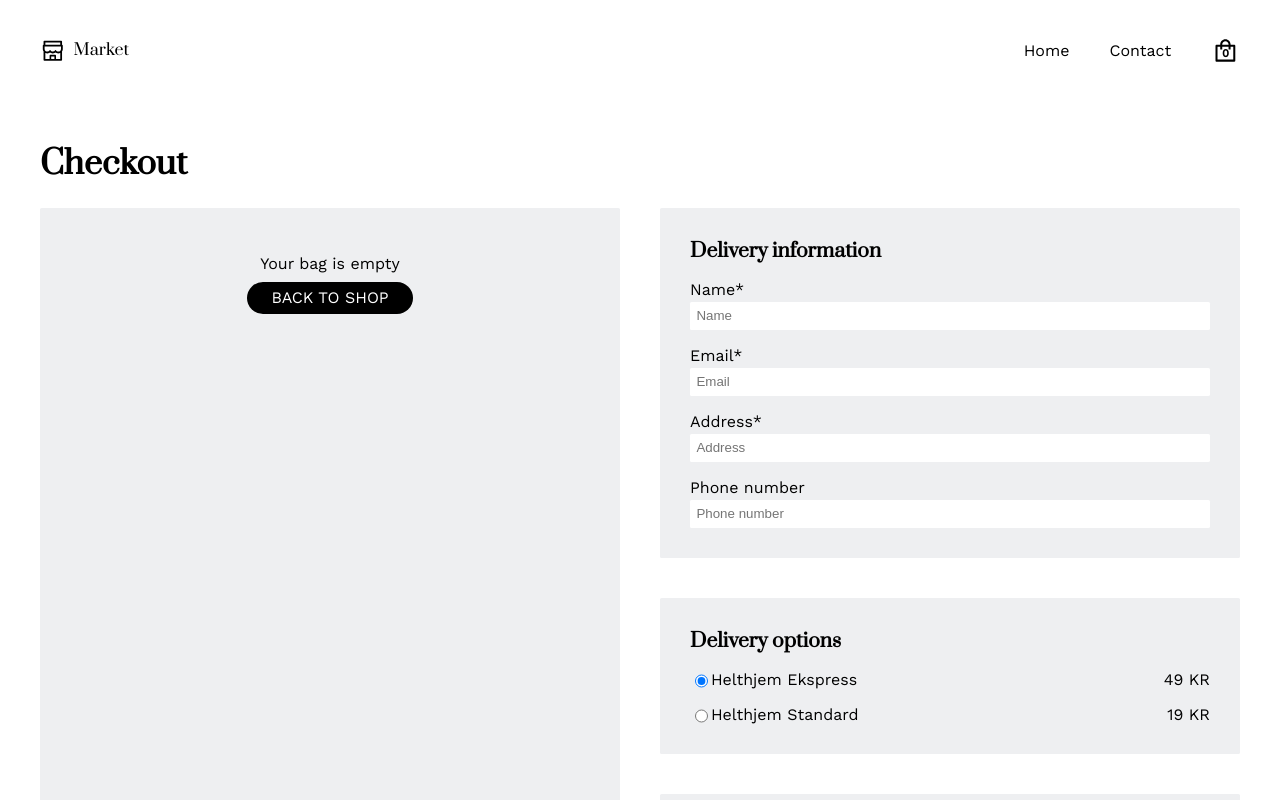
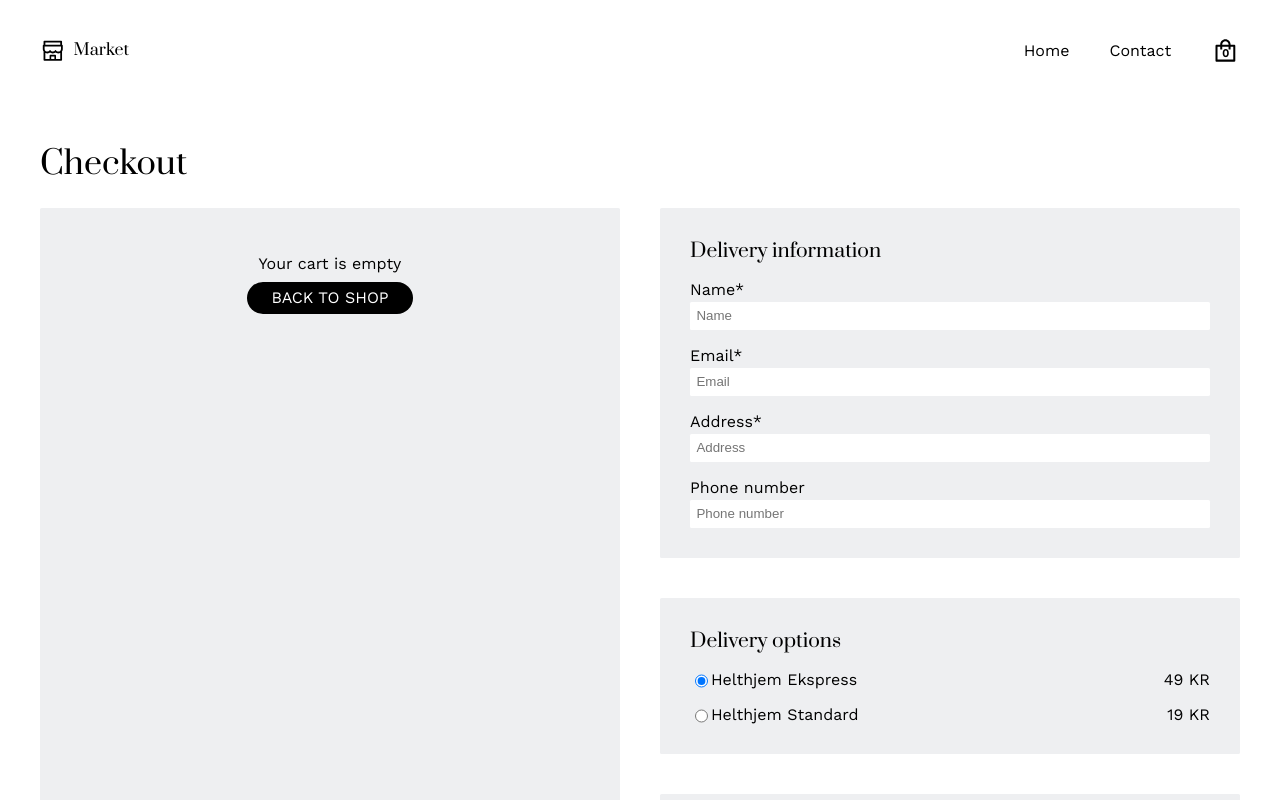
Before and after one commit to asimenstad/javascript-frameworks-ca, a React (Create React App) app: page /checkout in a window 1280 px wide. Shown: the top 800 px of the page. Built offline with nearby package versions, Linux system fonts and the light colour scheme.

Commit message:
Fixed product page layout

```diff
--- a/src/pages/CheckoutPage/CheckoutPage.jsx
+++ b/src/pages/CheckoutPage/CheckoutPage.jsx
@@ -36,7 +36,7 @@ function CheckoutPage() {
           <S.CartItems>
             {cart.length === 0 && (
               <S.EmptyCart>
-                <p>Your bag is empty</p>
+                <p>Your cart is empty</p>
                 <S.BackToShopLink to="/">Back to shop</S.BackToShopLink>
               </S.EmptyCart>
             )}
--- a/src/pages/ProductPage/ProductPage.styles.jsx
+++ b/src/pages/ProductPage/ProductPage.styles.jsx
@@ -14,6 +14,7 @@ export const Section = styled.section`
   margin-top: 40px;
   display: flex;
   flex-direction: column-reverse;
+  justify-content: center;
   gap: 40px;
   > div {
     > h1 {
@@ -22,7 +23,6 @@ export const Section = styled.section`
   }
   @media screen and (min-width: 800px) {
     flex-direction: row-reverse;
-    justify-content: flex-end;
     > div {
       max-width: 500px;
     }
--- a/src/styles/GlobalStyles.jsx
+++ b/src/styles/GlobalStyles.jsx
@@ -30,7 +30,8 @@ a{
   color: #000;
 }
 h1, h2{
-  font-family: var(--font-primary)
+  font-family: var(--font-primary);
+  font-weight: 400;
 }
 img{
   width: 100%;
```
